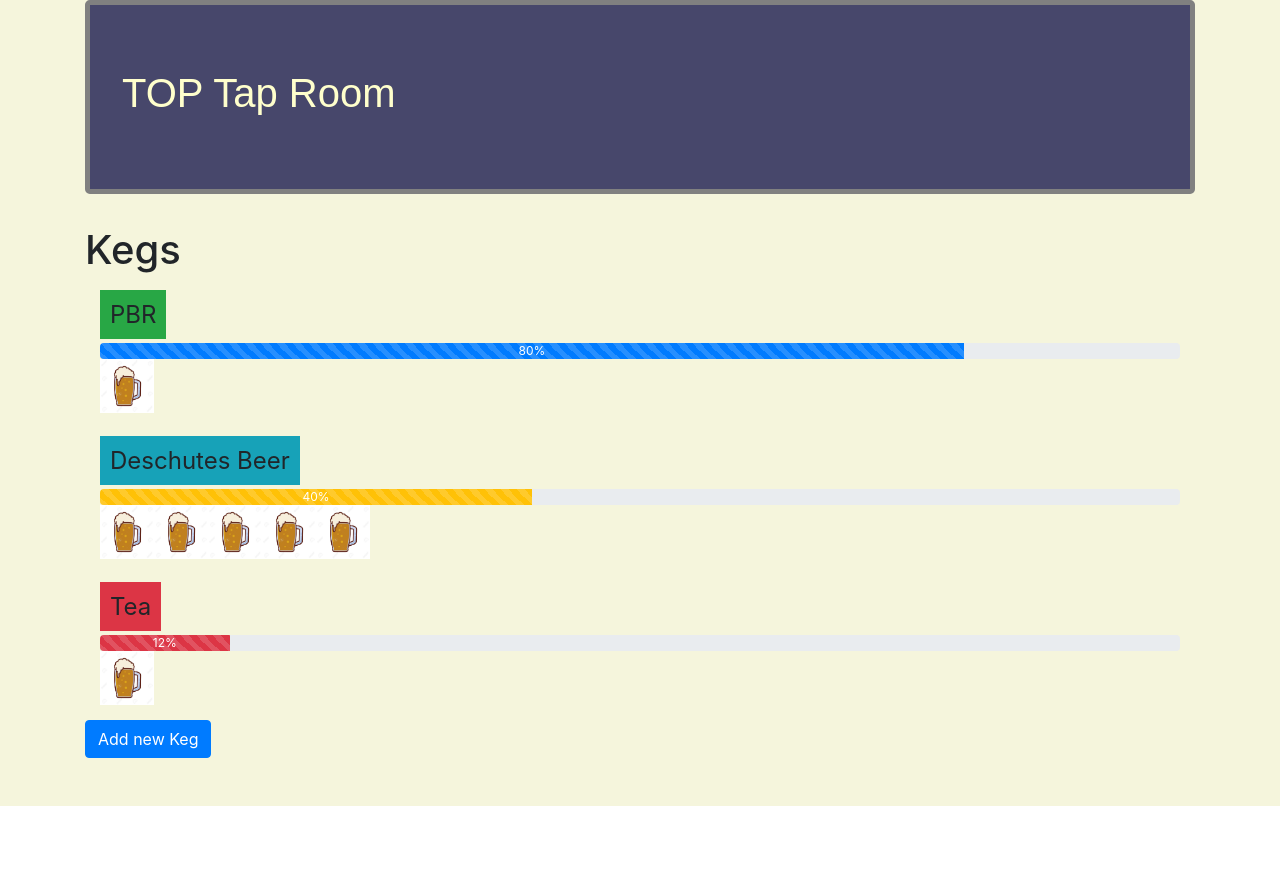
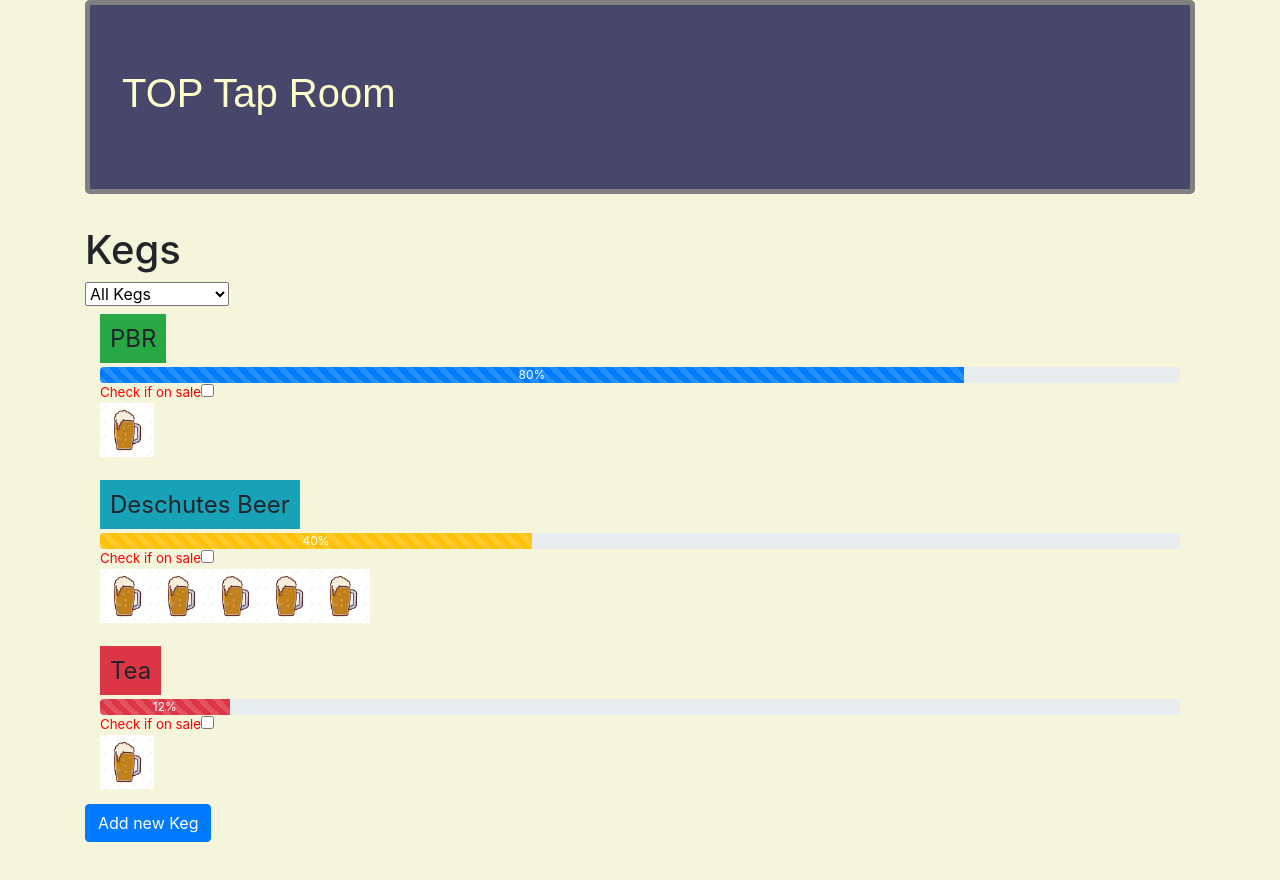
Before and after one commit to annieyshin/tap-room, an Angular app: page / in a window 1280 px wide. Shown: the top 880 px of the page. Before the commit the page ends 806 px from the top, so only its background shows below. Built offline with nearby package versions, Linux system fonts and the light colour scheme.

Commit message:
Add pipe for filter

```diff
--- a/src/app/app.module.ts
+++ b/src/app/app.module.ts
@@ -7,13 +7,15 @@
 import { KegComponent } from './keg/keg.component';
 import { KegDetailComponent } from './keg-detail/keg-detail.component';
 import { NewKegComponent } from './new-keg/new-keg.component';
+import { OnSalesPipe } from './onSale.pipe';
 
 @NgModule({
   declarations: [
     AppComponent,
     KegComponent,
     KegDetailComponent,
-    NewKegComponent
+    NewKegComponent,
+    OnSalesPipe
   ],
   imports: [
     BrowserModule,
--- a/src/app/keg-detail/keg-detail.component.html
+++ b/src/app/keg-detail/keg-detail.component.html
@@ -36,7 +36,9 @@
           <input [(ngModel)]="keg.pintsLeft" placeholder="Pints Left">
         </label>
       </div>
-      <br>
+
+
+
 
 
 
--- a/src/app/keg/keg.component.css
+++ b/src/app/keg/keg.component.css
@@ -36,3 +36,8 @@
 .progress {
   margin-top: 10px;
 }
+
+.onSaleDisplay {
+  font-size: 10pt;
+  color: red;
+}
--- a/src/app/keg/keg.component.html
+++ b/src/app/keg/keg.component.html
@@ -1,14 +1,22 @@
 <h1>Kegs</h1>
 <div>
-  <div *ngFor="let keg of kegs" [class.selected]="keg === selectedKeg" class="kegNames">
+  <select (change)="onChange($event.target.value)">
+    <option value="allKegs" selected="selected">All Kegs</option>
+    <option value="onSaleKegs">Kegs on Sale</option>
+    <option value="notOnSaleKegs">Full Priced Kegs</option>
+  </select>
+  <div *ngFor="let keg of kegs | onSale:filterBySale" [class.selected]="keg === selectedKeg" class="kegNames">
     <span (click)="onSelect(keg)" [class]="priceColor(keg)" >{{ keg.name }}</span>
     <span *ngIf="lessThanTenCheck(keg)">Warning: Less than ten pints left</span>
     <div class="progress">
       <div [class]="progressBarColor(keg)" role="progressbar" [style.width]= "kegPercentage(keg) + '%'" aria-valuenow="10" aria-valuemin="0" aria-valuemax="100">{{kegPercentage(keg)}}%</div>
     </div>
 
-
-
+    <div class="onSaleDisplay">
+      <span>Check if on sale</span>
+      <input *ngIf="keg.onSale === true" type="checkbox" checked (click)="toggleOnSale(keg, false)"/>
+      <input *ngIf="keg.onSale === false" type="checkbox" (click)="toggleOnSale(keg, true)"/>
+    </div>
     <img *ngFor="let number of getAbv(keg)" class="beerImage" src='{{getPic()}}'>
   </div>
 </div>
--- a/src/app/keg/keg.component.ts
+++ b/src/app/keg/keg.component.ts
@@ -13,6 +13,8 @@
 
   newKegForm = null;
   range: number[] = [];
+
+  filterBySale: string = "allKegs";
 
   selectedKeg: Keg;
   onSelect(keg: Keg): void {
@@ -34,9 +36,9 @@
   }
 
   progressBarColor(keg) {
-    if (keg.pintsLeft <= 25) {
+    if (Math.trunc((keg.pintsLeft/124)*100) < 25) {
       return "progress-bar progress-bar-striped bg-danger";
-    } else if (keg.pintsLeft <=50) {
+    } else if (Math.trunc((keg.pintsLeft/124)*100) < 50) {
       return "progress-bar progress-bar-striped bg-warning";
     } else {
       return "progress-bar progress-bar-striped bg-primary"
@@ -91,6 +93,21 @@
     }
   }
 
+  onChange(optionFromMenu) {
+    this.filterBySale = optionFromMenu;
+  }
+
+
+  toggleOnSale(clickedKeg: Keg, setSale: boolean) {
+    clickedKeg.onSale = setSale;
+  }
+
+
+
+
+
+
+
   constructor() { }
 
   ngOnInit() {
--- a/src/app/models/keg.ts
+++ b/src/app/models/keg.ts
@@ -1,3 +1,4 @@
 export class Keg {
+  onSale: boolean = false;
   constructor( public name: string, public brand: string, public price: number, public alcoholContent: number, public pintsLeft: number){}
 }
--- /dev/null
+++ b/src/app/onSale.pipe.ts
@@ -0,0 +1,30 @@
+import { Pipe, PipeTransform } from '@angular/core';
+import { Keg } from './models/keg';
+
+@Pipe({
+  name: "onSale",
+  pure: false
+})
+
+export class OnSalesPipe implements PipeTransform {
+  transform(input: Keg[], desiredSale) {
+    let output: Keg[] = [];
+    if (desiredSale === "onSaleKegs") {
+      for (let i = 0; i < input.length; i++) {
+        if (input[i].onSale === true) {
+          output.push(input[i]);
+        }
+      }
+      return output;
+    } else if (desiredSale === "notOnSaleKegs") {
+      for (let i = 0; i < input.length; i++) {
+        if (input[i].onSale === false) {
+          output.push(input[i]);
+        }
+      }
+      return output;
+    } else {
+      return input;
+    }
+  }
+}
```
